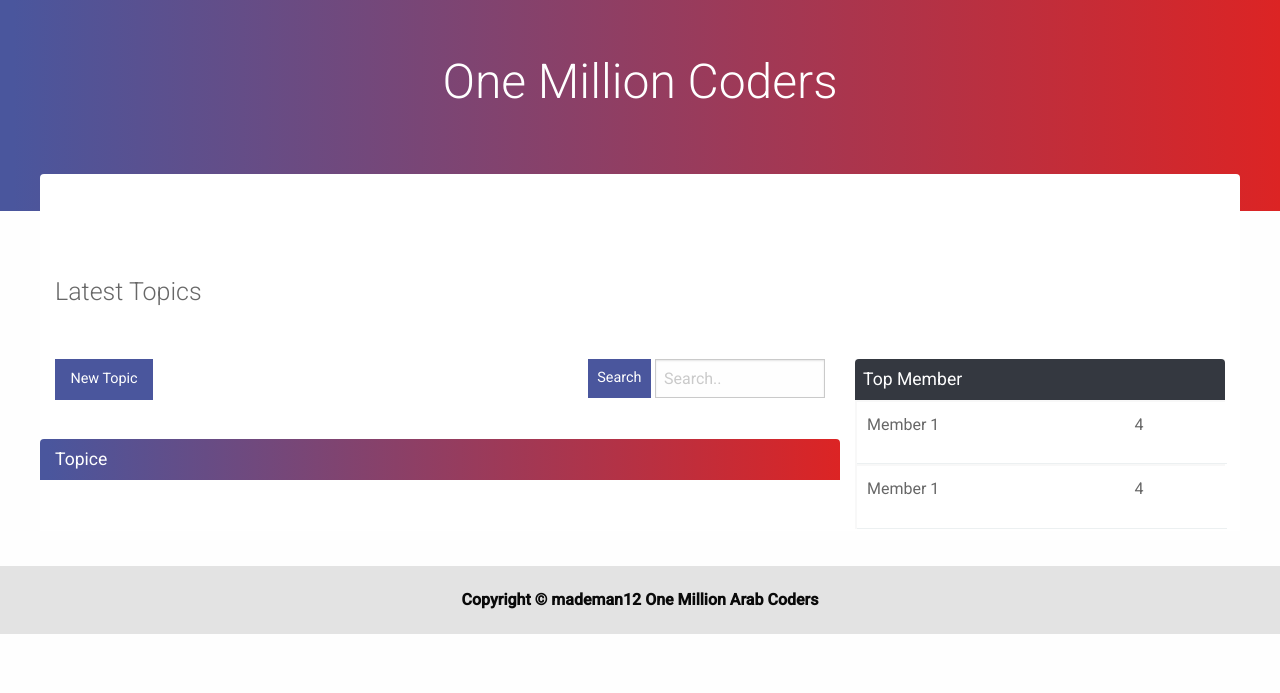
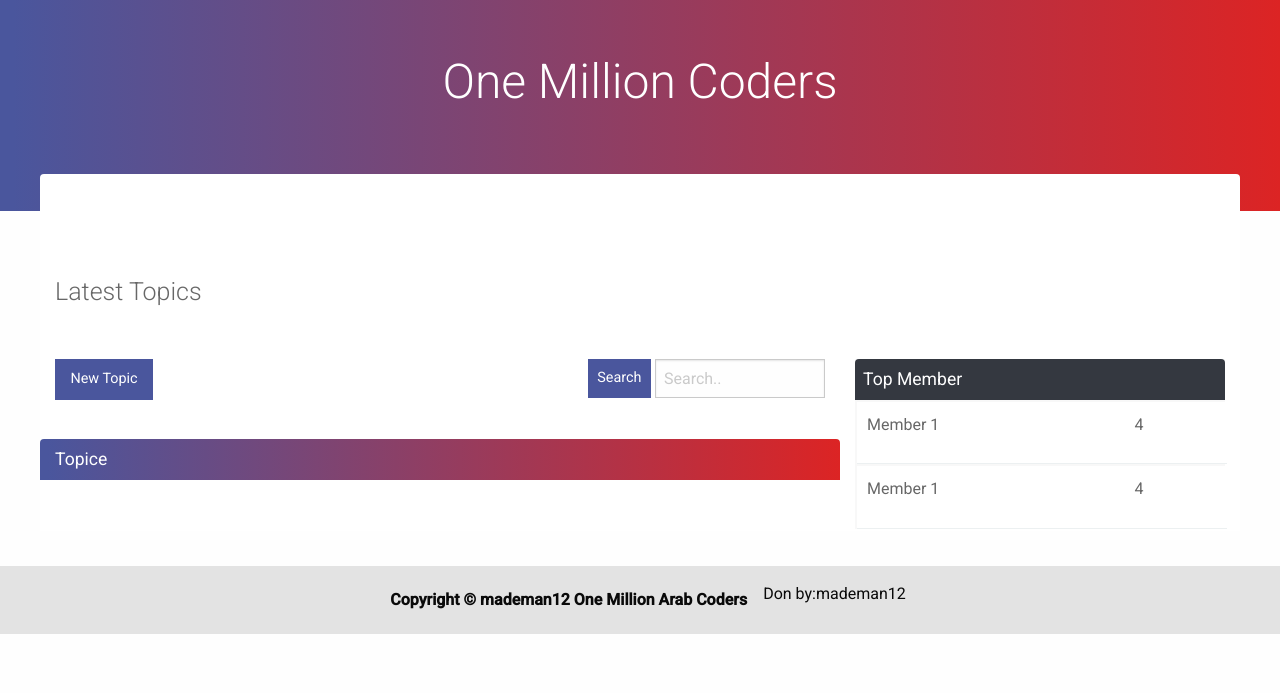
Before and after one commit to made-man-12/forums-flask, a Flask app: page / in a window 1280 px wide. Shown: the top 693 px of the page. Run offline with Flask 2, Linux system fonts and the light colour scheme; some libraries are stand-ins or nearby versions.

Commit message:
Add my copyright and change readme file

```diff
--- a/app/templates/base.html
+++ b/app/templates/base.html
@@ -41,6 +41,7 @@
             <div class="medium-12 cell">
                 <ul class="menu align-center">
                     <li class="menu-text">Copyright © mademan12 One Million Arab Coders</li>
+                    <li> Don by:mademan12</li>
                 </ul>
             </div>
         </div>
```
Also changed, not shown: README.md.
